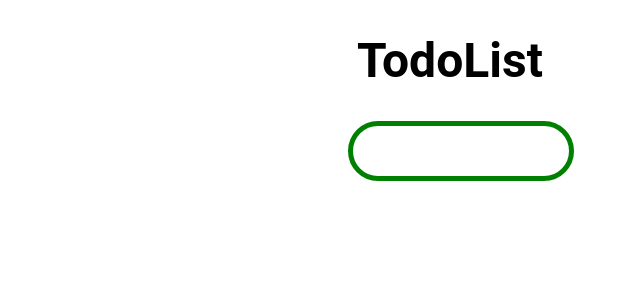
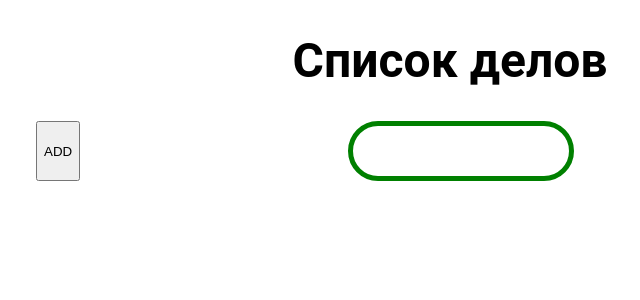
Before and after one commit to Zeraku-silent/to-do, a React (Create React App) app: page / in a window 1280 px wide. Shown: the top 300 px of the page, without its empty margins (190-830 px from the left). Built offline with nearby package versions, Linux system fonts and the light colour scheme.

Commit message:
Add button

```diff
--- /dev/null
+++ b/src/components/Input/Button.jsx
@@ -0,0 +1,5 @@
+import { StyledButton } from "./Button.stules";
+
+export const Button = () => {
+  return <StyledButton>ADD</StyledButton>;
+};
--- /dev/null
+++ b/src/components/Input/Button.stules.js
@@ -0,0 +1,22 @@
+import styled from "styled-components";
+
+export const StyledButton = styled.button`
+  ${
+    "" /* display: block;
+  width: 7%;
+  text-align: center;
+  height: 60px;
+  font-family: inherit;
+  font-size: 1rem;
+  font-weight: 700;
+  line-height: 1.5;
+  color: red;
+  background-color: green;
+  background-clip: padding-box;
+  border: 5px solid green;
+  border-radius: 100px;
+  position: relative;
+  left: 42%;
+  transition: border-color 0.15s ease-in-out, box-shadow 0.15s ease-in-out; */
+  }
+`;
--- a/src/components/Input/Input.jsx
+++ b/src/components/Input/Input.jsx
@@ -1,9 +1,18 @@
 import { StyledInput } from "./Input.styles";
 import { useState } from "react";
+import { Button } from "./Button";
+import { InputWrapper } from "./InputWrapper";
 
 export const Input = ({ addTodo }) => {
   const [value, setValue] = useState(" ");
 
+  const ClickSubmit = (e) => {
+    if (value.trim()) {
+      addTodo(StyledInput.value.trim());
+      setValue("");
+      console.log("1+");
+    }
+  };
   const handleSubmit = (e) => {
     if (e.code === "Enter" && value.trim()) {
       addTodo(value.trim());
@@ -11,13 +20,14 @@ export const Input = ({ addTodo }) => {
     }
   };
   return (
-    <div>
+    <InputWrapper>
       <StyledInput
         type="text"
         value={value}
         onChange={(e) => setValue(e.target.value)}
         onKeyDown={handleSubmit}
       ></StyledInput>
-    </div>
+      <Button type="button" onClick={ClickSubmit}></Button>
+    </InputWrapper>
   );
 };
--- /dev/null
+++ b/src/components/Input/InputWrapper.js
@@ -0,0 +1,8 @@
+import styled from "styled-components";
+
+export const InputWrapper = styled.div`
+  display: -webkit-flex;
+  display: flex;
+  -webkit-flex-direction: row;
+  flex-direction: row;
+`;
--- a/src/components/List/Title/Title.jsx
+++ b/src/components/List/Title/Title.jsx
@@ -1,5 +1,5 @@
 import { StyledTitle } from "./Title.styles";
 
 export const Title = () => {
-  return <StyledTitle>TodoList</StyledTitle>;
+  return <StyledTitle>Список делов</StyledTitle>;
 };
```
